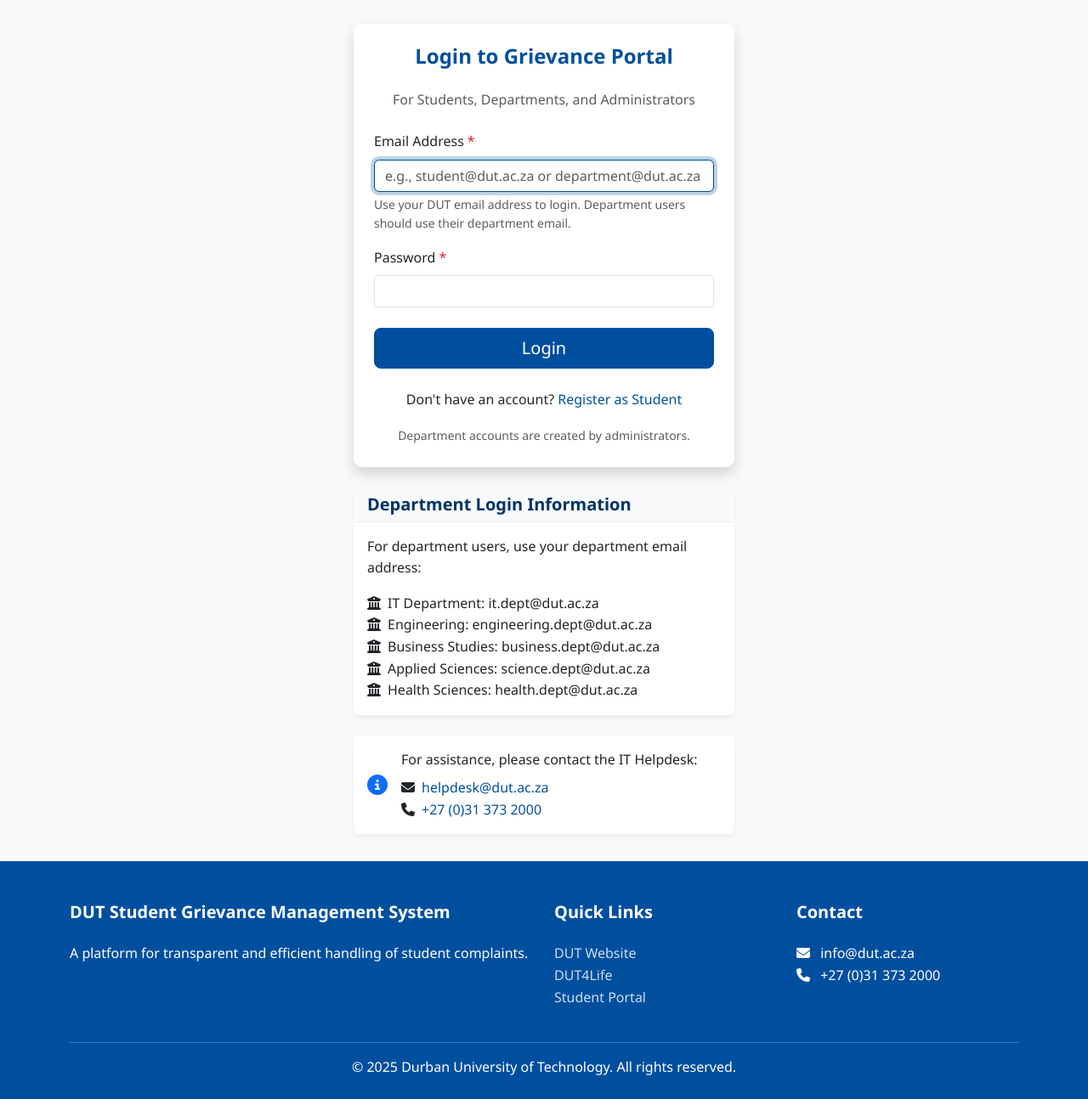
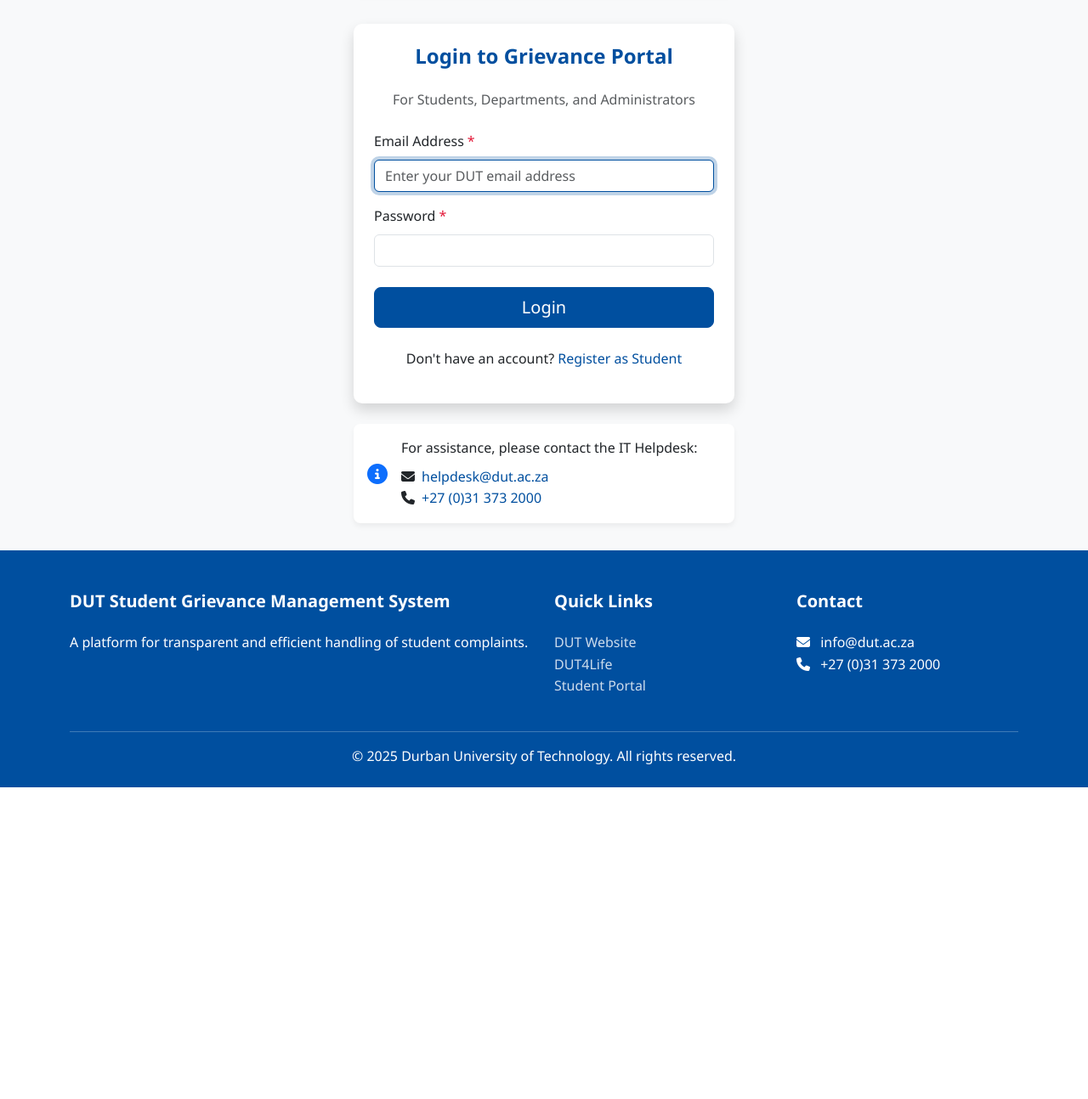
Before and after one commit to thandazanigs55/ComplaintApp, a Flask app: page /auth/login in a window 1280 px wide. Shown: the part 262-1556 px from the top of the page at 85% size. After the commit the page ends 1189 px from the top, so only its background shows below. Run offline with Flask 3, Linux system fonts and the light colour scheme; some libraries are stand-ins or nearby versions.

Commit message:
Remove department login information from login page

```diff
--- a/app/templates/auth/login.html
+++ b/app/templates/auth/login.html
@@ -16,10 +16,7 @@
                 <div class="mb-3">
                     <label for="email" class="form-label required">Email Address</label>
                     <input type="email" class="form-control" id="email" name="email" required
-                           placeholder="e.g., student@dut.ac.za or department@dut.ac.za">
-                    <div class="form-text">
-                        Use your DUT email address to login. Department users should use their department email.
-                    </div>
+                           placeholder="Enter your DUT email address">
                 </div>
 
                 <div class="mb-3">
@@ -34,24 +31,7 @@
 
             <div class="text-center mt-4">
                 <p>Don't have an account? <a href="{{ url_for('auth.register') }}">Register as Student</a></p>
-                <small class="text-muted">Department accounts are created by administrators.</small>
             </div>
-        </div>
-    </div>
-
-    <div class="card mt-4">
-        <div class="card-header bg-light">
-            <h5 class="mb-0">Department Login Information</h5>
-        </div>
-        <div class="card-body">
-            <p class="mb-3">For department users, use your department email address:</p>
-            <ul class="list-unstyled mb-0">
-                <li><i class="fas fa-university me-2"></i>IT Department: it.dept@dut.ac.za</li>
-                <li><i class="fas fa-university me-2"></i>Engineering: engineering.dept@dut.ac.za</li>
-                <li><i class="fas fa-university me-2"></i>Business Studies: business.dept@dut.ac.za</li>
-                <li><i class="fas fa-university me-2"></i>Applied Sciences: science.dept@dut.ac.za</li>
-                <li><i class="fas fa-university me-2"></i>Health Sciences: health.dept@dut.ac.za</li>
-            </ul>
         </div>
     </div>
 
```
